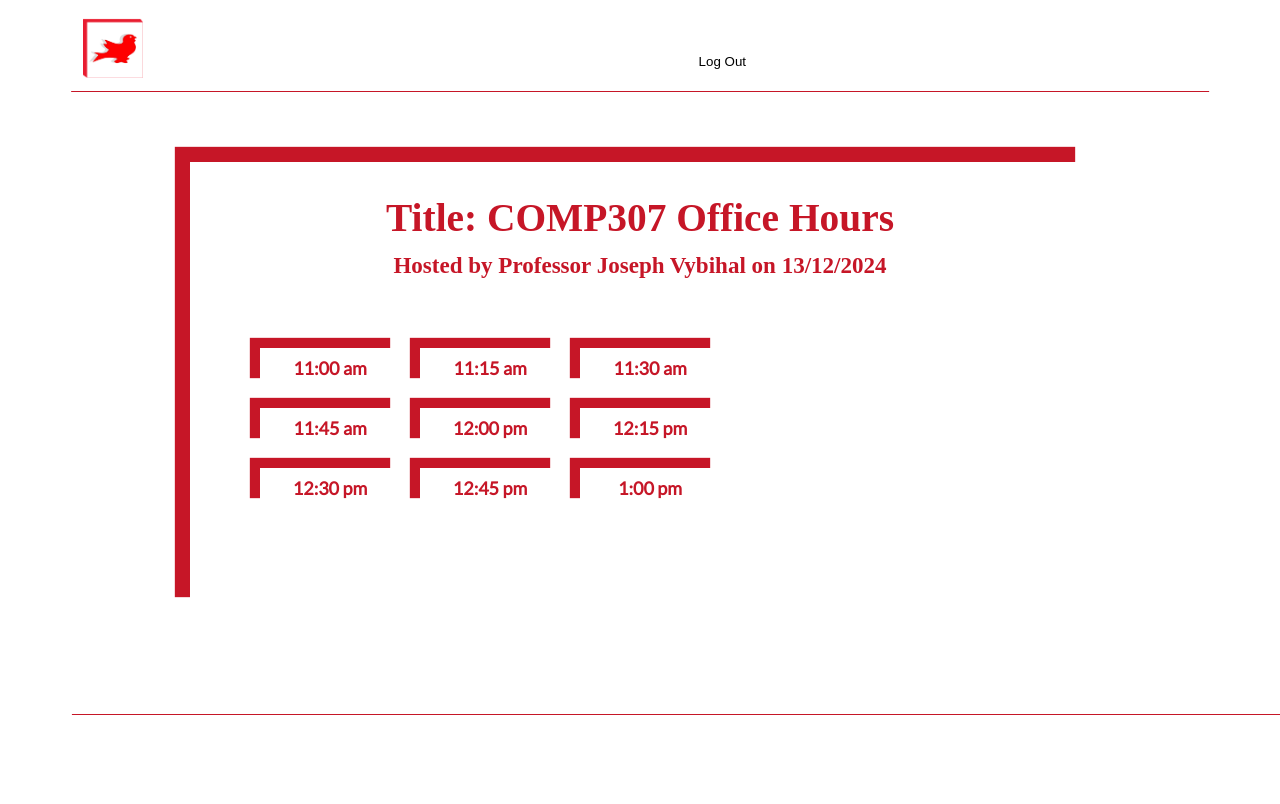
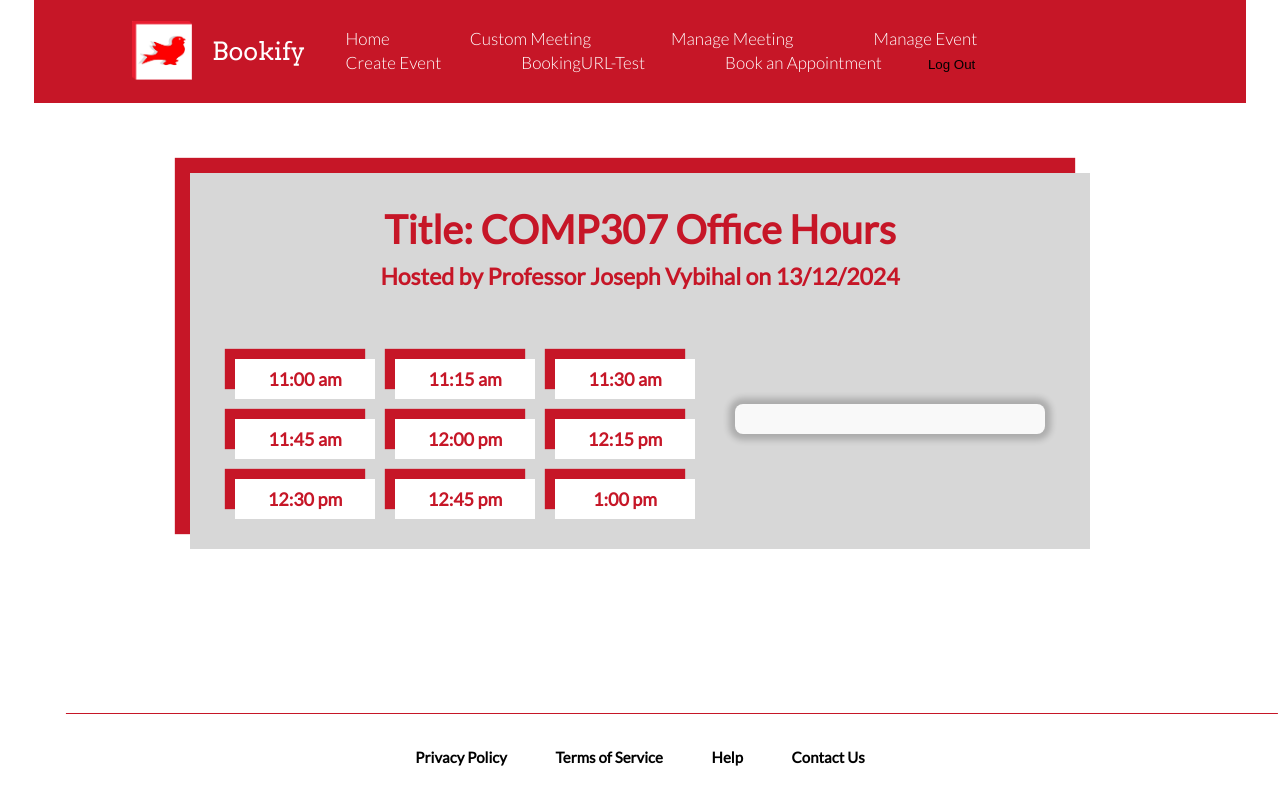
Before and after one commit to andretandoc/bookify, a React (Vite) app in the folder client/: page /URLTest in a window 1280 px wide. Shown: the top 804 px of the page. Built offline with nearby package versions, Linux system fonts and the light colour scheme; sample sign-in values are in the browser's storage.

Commit message:
Update index.css

```diff
--- a/client/src/index.css
+++ b/client/src/index.css
@@ -1,5 +1,10 @@
 @import url(https://cdnjs.cloudflare.com/ajax/libs/font-awesome/6.0.0-beta3/css/all.min.css);
 @import url(https://fonts.googleapis.com/css2?family=Arvo&family=Lato:wght@100;300;400;500&display=swap);
+
+body {
+  margin: 0;
+  padding: 0;
+}
 
 .public-page {
   margin: 0;
@@ -19,9 +24,11 @@
     background: none;
     background-color: #ffffff;
     min-height: 100vh;
-    transition: background-color 0.3s ease-in-out;
-}
-
+    font-family: "Lato", sans-serif;
+    margin: 0;
+    padding: 0;
+    color: black;
+}
 
 .public-page {
   position: relative;
@@ -44,6 +51,68 @@
   background-color: rgba(0, 0, 0, 0.75);
   z-index: 0;
 }
+
+/*******************************************************/
+                /* Private page CSS  */
+/*******************************************************/
+.private-page .footer {
+    display: flex;
+    justify-content: center;
+    align-items: center;
+    margin-left: auto;
+    margin-right: auto;
+    padding: 10px 30px;
+    position: fixed;
+    width: 95%;
+    height: max-content;
+    z-index: 1;
+    bottom: 0;
+    color: black;
+}
+
+  .private-page .footer a {
+    color: black;
+    text-decoration: none;
+    font-size: 15px;
+    margin: 2%;
+    transition: color 0.3s ease;
+    font-weight: bolder;
+  }
+
+  .private-page footer a:hover {
+    color: #c61627;
+  }
+
+  .private-page footer a:active {
+    transform: translateY(1px);
+  }
+
+  .private-page .header {
+    display: flex;
+    justify-content: space-between;
+    align-items: center;
+    margin-right: auto;
+    margin-left: auto;
+    padding: 10px 30px;
+    width: 90%;
+    position: relative;
+    z-index: 1;
+}
+
+.private-page .header {
+    background-color: #c61627;
+}
+
+.private-page .footer {
+    bottom: 0;
+    position: relative;
+    left: 0;
+    margin-top: auto;
+}
+
+
+
+
 
 /******************************************************************/
 /* Header Section */
@@ -588,7 +657,7 @@ button:focus {
   padding: 40px;
   background: #fff;
   border-radius: 12px;
-  box-shadow: 0 4px 12px rgba(0, 0, 0, 0.1);
+  box-shadow: 0 7px 18px rgba(0, 0, 0, 0.4);
   color: #333;
   position: relative;
 }
@@ -1770,10 +1839,10 @@ input[type="number"] {
     display: flex;
     flex-direction: column;
     width: 900px;
-    height: 450px;
+    height:fit-content;
     position: relative;
     align-items: center;
-    background-color: white;
+    background-color: rgb(215, 215, 215);
     box-shadow: -15px -15px 1px rgba(198, 22, 39);
     color: #c61627;
     font-size: 19.7px;
@@ -1809,7 +1878,7 @@ input[type="number"] {
     width: 140px;
     height: 40px;
     position: relative;
-    background-color: white;
+    background-color: rgb(255, 255, 255);
     border: transparent;
     box-shadow: -10px -10px 1px rgba(198, 22, 39);
     color: #c61627;
@@ -1835,7 +1904,13 @@ input[type="number"] {
 }
 
 .attendee-info-form {
-    width: 300px;
+  width: 280px; /* Slightly narrower */
+  padding: 15px; /* Add padding for spacing */
+  background-color: #f9f9f9; /* Light background for distinction */
+  border-radius: 8px; /* Rounded corners */
+  box-shadow: 0px 0px 6px 6px rgba(0, 0, 0, 0.2); /* Subtle shadow for focus */
+  margin-bottom: 40px;
+  margin-right: 40px;
 }
 
 .info-form {
@@ -1877,3 +1952,44 @@ input[type="number"] {
     transform: translateY(1px);
 
 }
+
+.form-title {
+  display: flex;
+  flex-direction: row;
+  justify-content: center;
+  align-items: center;
+  gap: 20px
+}
+
+.back-btn {
+  background: none;
+  color: white;
+  background-color: #c61627;
+  border-radius: 10px;
+  border: 1px solid;
+  text-align: center;
+  padding-top: 0px;
+  padding-left: 6px;
+  padding-right: 6px;
+  font-size: 25px;
+  font-weight: bolder;
+}
+
+.back-btn:hover {
+  cursor: pointer;
+  background-color: #b41321;
+}
+
+.back-btn:active {
+  transform: translateY(4px);
+  background-color: #830101;
+}
+
+.selected-time-header .bold-time{
+  color: #9d0606;
+}
+
+.slot-btn.selected {
+  background-color: #c61627;
+  color: white;
+}
```
